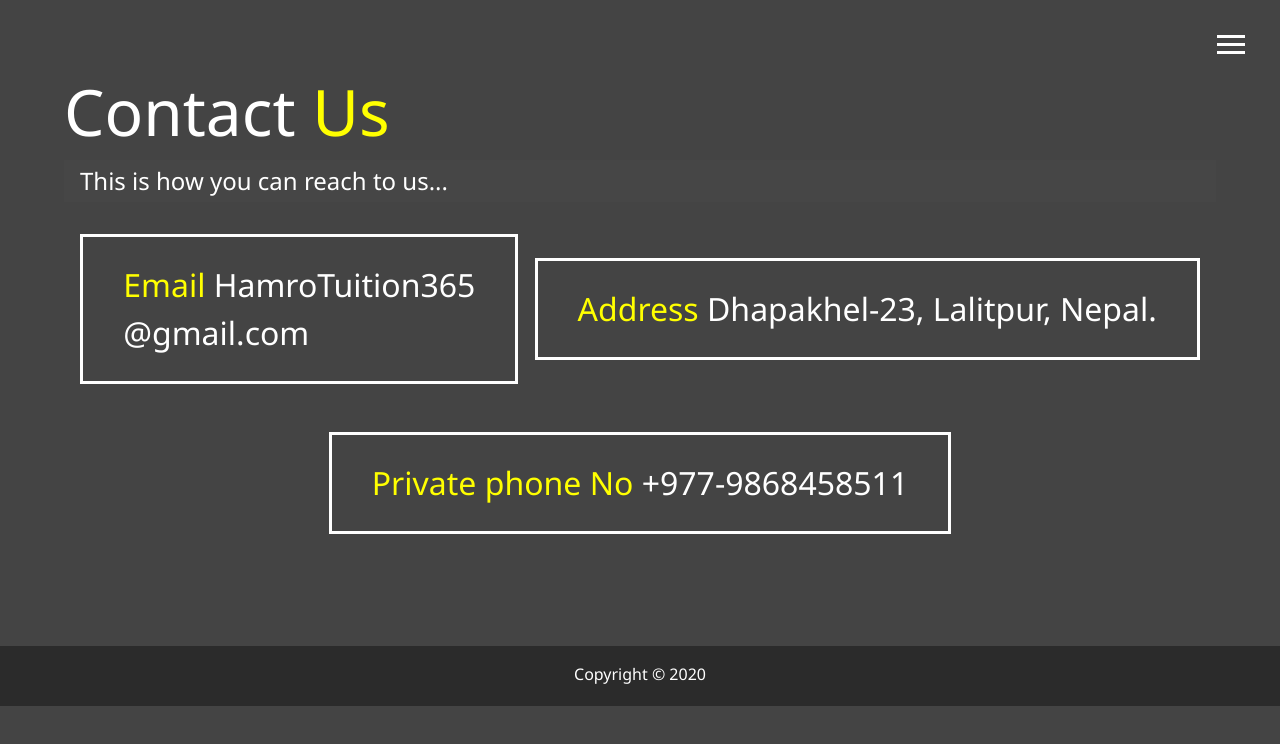
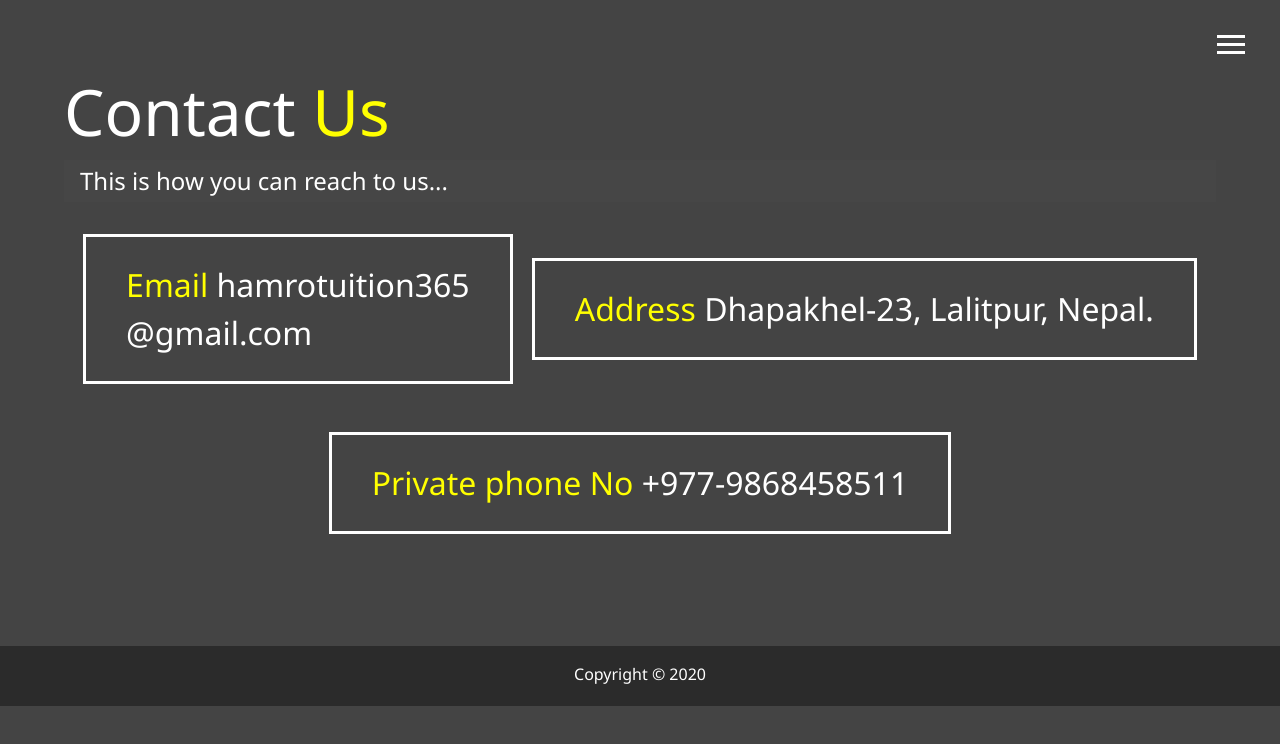
Before and after one commit to kshitizpandeya0705/kshitizpandeya0705.github.io, a plain HTML site: page Contact.html in a window 1280 px wide. Drawn offline with Linux system fonts and the light colour scheme.

Commit message:
Update Contact.html

```diff
--- a/Contact.html
+++ b/Contact.html
@@ -53,7 +53,7 @@
       <div class="boxes">
         <div>
           <span class="text-secondary">Email </span>
-          HamroTuition365<br />@gmail.com
+          hamrotuition365<br />@gmail.com
         </div>
 
         <div>
```
